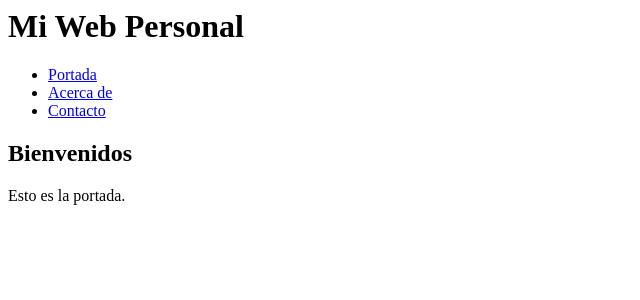
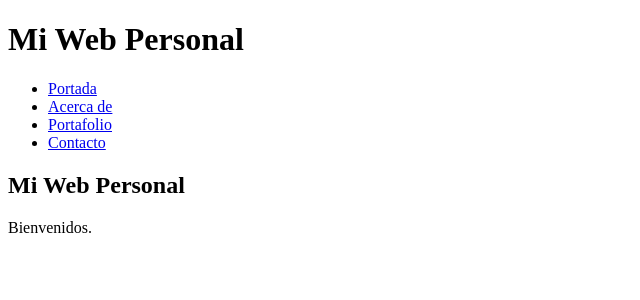
Before and after one commit to Sherlin09/WebPersonalSTP, a Django app: page / in a window 1280 px wide. Shown: the top 300 px of the page, without its empty margins (0-640 px from the left). Run offline with Django 3.2, Linux system fonts and the light colour scheme.

Commit message:
Herencia en nuestras plantillas

```diff
--- /dev/null
+++ b/core/templates/core/base.html
@@ -0,0 +1,24 @@
+<!DOCTYPE html>
+<html lang="en">
+
+<head>
+    <meta charset="UTF-8">
+    <meta name="viewport" content="width=device-width, initial-scale=1.0">
+    <meta http-equiv="X-UA-Compatible" content="ie=edge">
+    <title>Mi Web Personal</title>
+</head>
+
+<body>
+    <h1>Mi Web Personal</h1>
+    <ul>
+        <li><a href="/">Portada</a></li>
+        <li><a href="/about/">Acerca de</a></li>
+        <li><a href="/portfolio/">Portafolio</a></li>
+        <li><a href="/contact/">Contacto</a></li>
+    </ul>
+
+    {% block content %}{% endblock %}
+
+</body>
+
+</html>
--- a/core/templates/core/home.html
+++ b/core/templates/core/home.html
@@ -1,11 +1,4 @@
-<h1>Mi Web Personal</h1>
-
-<ul>
-    <li><a href="/">Portada</a></li>
-    <li><a href="/about/">Acerca de</a></li>
-    <li><a href="/contact/">Contacto</a></li>
-</ul>
-
-<h2>Bienvenidos</h2>
-
-<p>Esto es la portada.</p>
+{% extends 'core/base.html' %} {% block content %}
+<h2>Mi Web Personal</h2>
+<p>Bienvenidos.</p>
+{% endblock %}
```
